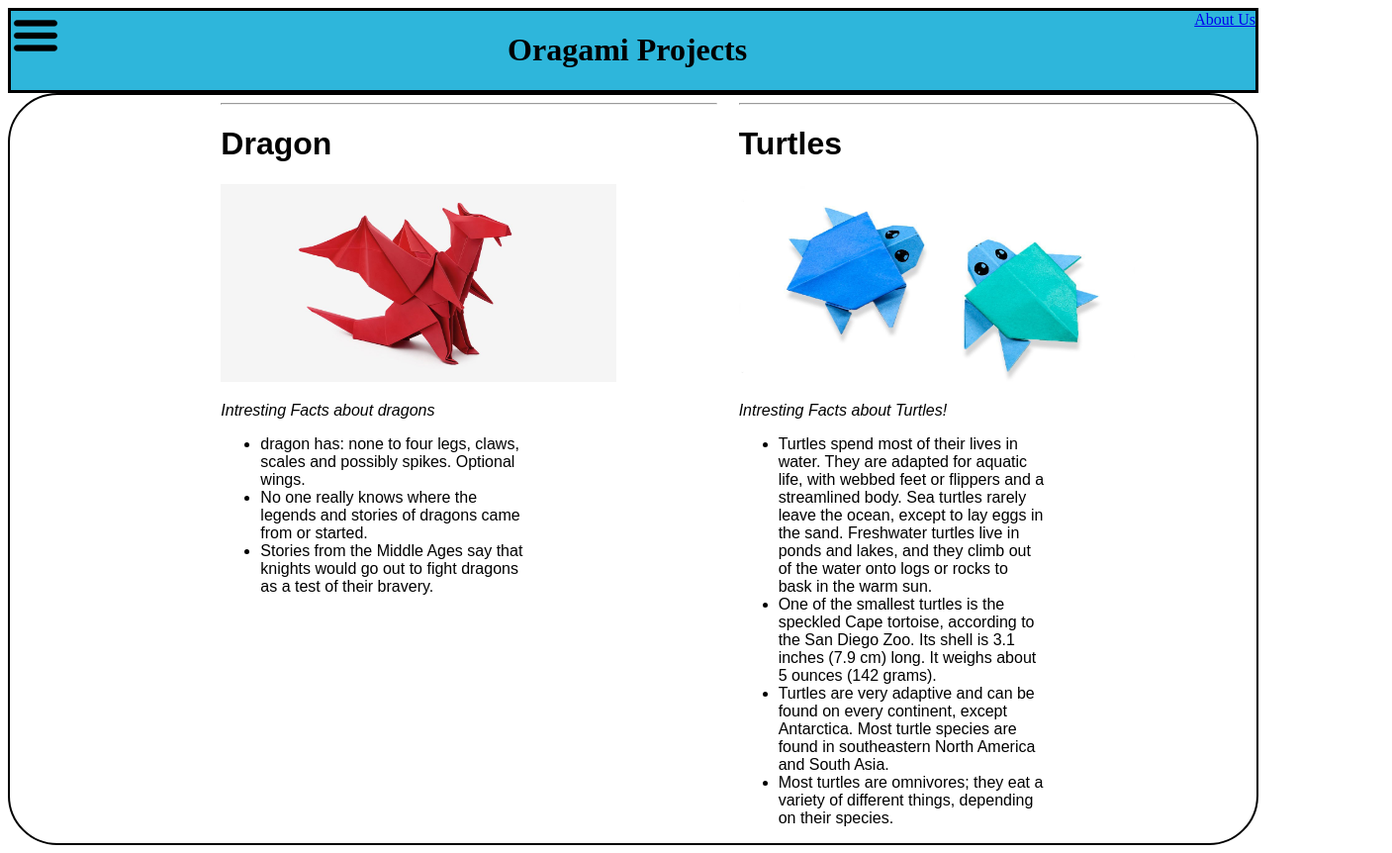
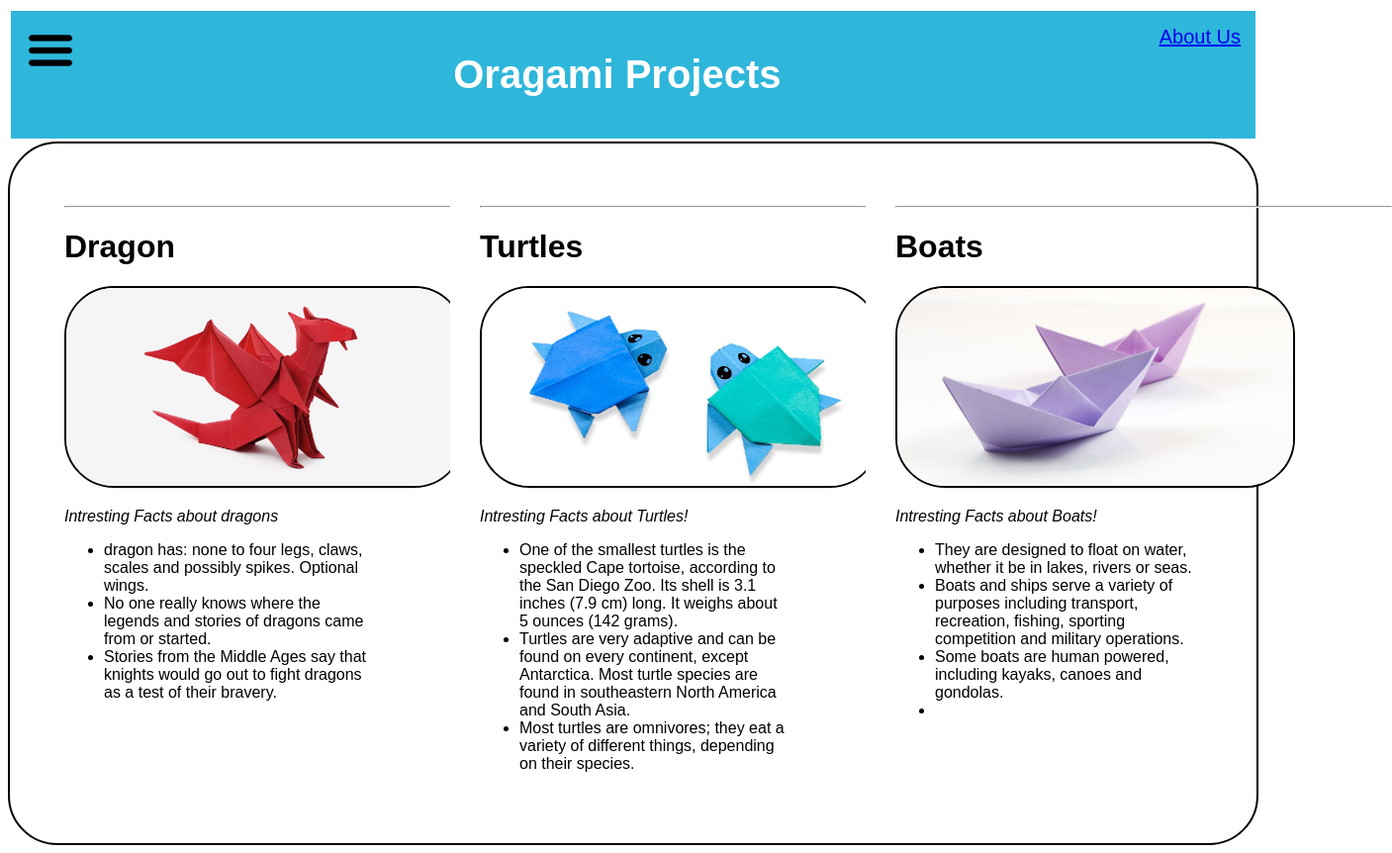
Before and after one commit to TheSnickersBar/Oragami-Page, a plain HTML site: page index.html in a window 1280 px wide. Shown: the whole page at 99% size, 1407 px wide, since content can reach past the window. Drawn offline with Linux system fonts and the light colour scheme.

Commit message:
Add files via upload

```diff
--- a/index.html
+++ b/index.html
@@ -57,16 +57,42 @@ type = "text/css" href="style.css"/>
 
         <ul>
             <li>
-                Turtles spend most of their lives in water. They are adapted for aquatic life, with webbed feet or flippers and a streamlined body. Sea turtles rarely leave the ocean, except to lay eggs in the sand. Freshwater turtles live in ponds and lakes, and they climb out of the water onto logs or rocks to bask in the warm sun.
+                One of the smallest turtles is the speckled Cape tortoise, according to the San Diego Zoo.
+                Its shell is 3.1 inches (7.9 cm) long. It weighs about 5 ounces (142 grams).
             </li>
             <li>
-                One of the smallest turtles is the speckled Cape tortoise, according to the San Diego Zoo. Its shell is 3.1 inches (7.9 cm) long. It weighs about 5 ounces (142 grams).
-            </li>
-            <li>
-                Turtles are very adaptive and can be found on every continent, except Antarctica. Most turtle species are found in southeastern North America and South Asia.
+                Turtles are very adaptive and can be found on every continent, except Antarctica.
+                Most turtle species are found in southeastern North America and South Asia.
             </li>
             <li>
                 Most turtles are omnivores; they eat a variety of different things, depending on their species.
+            </li>
+
+
+
+        </ul>
+    </div>
+    <div class="Oragami">
+        <hr width=500px >
+        <h1> Boats </h1>
+        <a href="https://www.thesprucecrafts.com/easy-origami-boat-instructions-4057416">
+        <img src="traditional-origami-boat-00-576cb3813df78cb62ca1cced.jpg" width = 400 height= 200>
+        </a>
+        <p><i>Intresting Facts about Boats!
+        </i></p>
+
+        <ul>
+            <li>
+                They are designed to float on water, whether it be in lakes, rivers or seas.
+            </li>
+            <li>
+                Boats and ships serve a variety of purposes including transport, recreation, fishing, sporting competition and military operations.
+            </li>
+            <li>
+                Some boats are human powered, including kayaks, canoes and gondolas.
+            </li>
+            <li>
+
             </li>
 
 
--- a/style.css
+++ b/style.css
@@ -1,8 +1,14 @@
-.header .menu{
+.header .menu   {
     border:solid;
     background-color:#2EB6DB;
     display:flex;
     justify-content: space-between;
+    padding: 15px;
+    font-size: 20px;
+    font-family: sans-serif;
+    font-weight: 400;
+    color: #ffffff;
+
 }
 
 .grid{
@@ -13,11 +19,22 @@
     justify-content: space-evenly;
 }
 
+.grid img{
+    border: 2px solid #000000;
+    border-radius: 50px;
+}
+
 .Oragami{
 
     border-radius:  20px;
     background-color: white;
-
+    padding: 30px;
+    margin: 25px;
     width: 310px;
     font-family: fantasy;
 }
+
+.body{
+    margin:0px;
+    background-color: #f7f2f2;
+}
```
Also changed, not shown: Make-Origami-Step-7.jpg (added), traditional-origami-boat-00-576cb3813df78cb62ca1cced.jpg (added).
